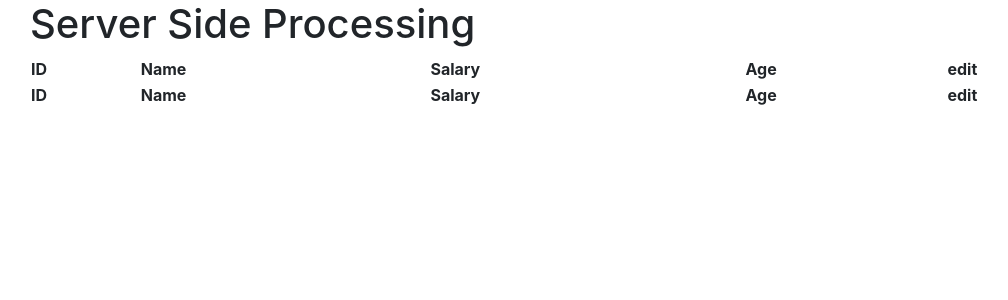
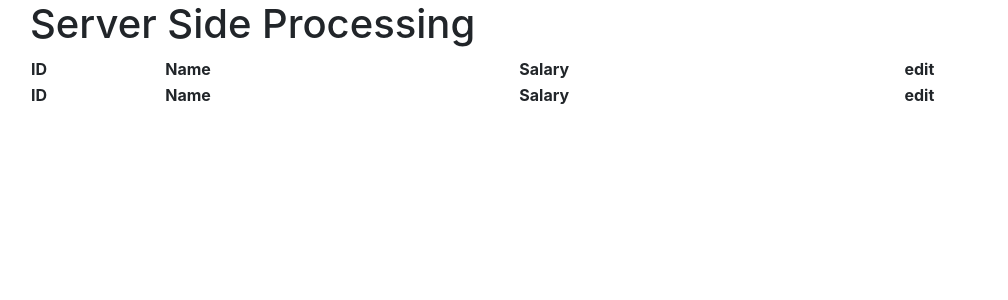
Before and after one commit to luciano-pereira/datatables-server-side-processing-, a CodeIgniter app: page /data/ in a window 1280 px wide. Shown: the top 300 px of the page, without its empty margins (55-1063 px from the left). Run offline with CodeIgniter, Linux system fonts and the light colour scheme; lists and menus that the app fills with data are empty; some libraries are stand-ins or nearby versions.

Commit message:
Update person.php

```diff
--- a/application/views/person.php
+++ b/application/views/person.php
@@ -17,7 +17,6 @@
             <th>ID</th>
             <th>Name</th>
             <th>Salary</th>
-            <th>Age</th>
             <th>edit</th>
         </tr>
         </thead>
@@ -26,7 +25,6 @@
             <th>ID</th>
             <th>Name</th>
             <th>Salary</th>
-            <th>Age</th>
             <th>edit</th>
         </tr>
         </tfoot>
@@ -69,8 +67,7 @@
             { "data": "id" },
             { "data": "name" },
             { "data": "salary" },
-            { "data": "age" },
-            { "data": "edit" }
+            { "data": "age" }
         ]
         });
     });
```
